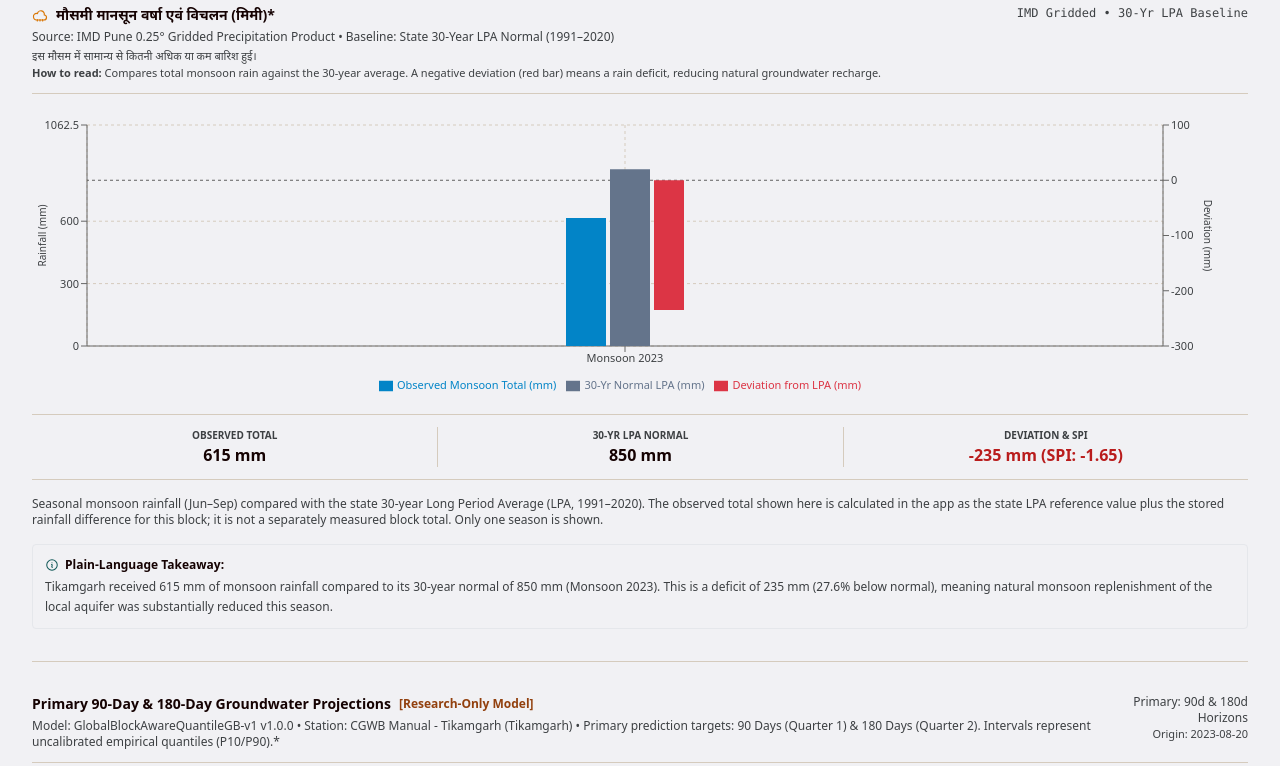
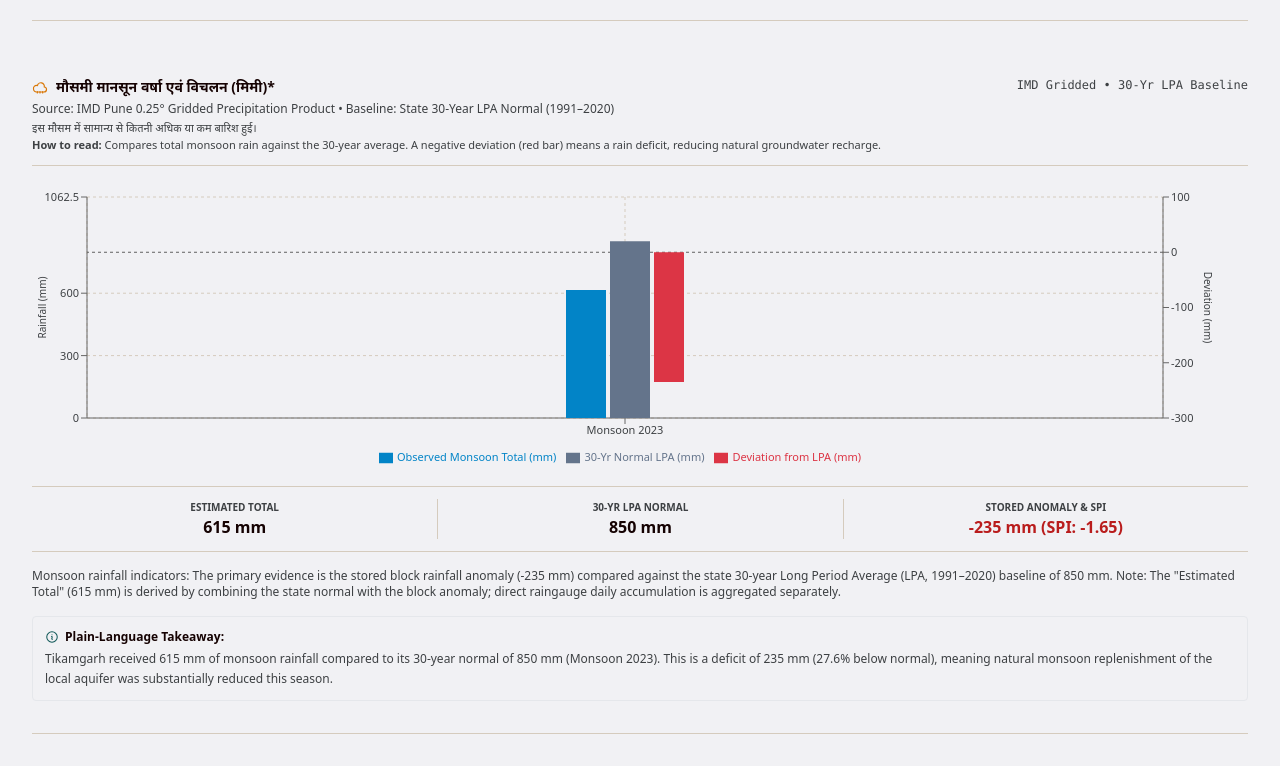
Before and after one commit to SKYWALKERSID/AmrutDrishti, a Next.js app: page /monitoring in a window 1280 px wide. Shown: the part 1276-2042 px from the top of the page. Built offline with nearby package versions, Linux system fonts and the light colour scheme; no server answers; the database is empty.

Commit message:
fix(observations): filter corrupt provenance rows in database query and clarify rainfall estimation

```diff
--- a/src/app/api/historical-observations/route.ts
+++ b/src/app/api/historical-observations/route.ts
@@ -100,7 +100,8 @@ export async function GET(request: NextRequest) {
       if (from) query = query.gte('observation_date', from);
       if (to) query = query.lte('observation_date', to);
       const { data, error, count } = await query;
-      return { data, error, count };
+      const validData = Array.isArray(data) ? data.filter(isSourceResourceConsistent) : data;
+      return { data: validData, error, count: count ?? (validData ? validData.length : 0) };
     },
     loadLocal: block ? async () => {
       const { getTrustedBlockObservations } = await import('@/lib/services/trustedObservationProvider');
--- a/src/app/monitoring/page.tsx
+++ b/src/app/monitoring/page.tsx
@@ -170,7 +170,7 @@ function MonitoringContent() {
 
             if (active) {
               setHistoricalData(chartPoints);
-              setObsSource(json.source === 'local_verified_cgwb_archive' ? 'local_archive' : 'db');
+              setObsSource((json.source === 'local_verified_cgwb_archive' || json.source === 'local_processed_observation_archive') ? 'local_archive' : 'db');
             }
             return;
           }
@@ -753,7 +753,7 @@ interface RainfallChartPoint {
           {rainfallChartData.length > 0 && (
             <div className="grid grid-cols-3 divide-x divide-border border-y border-border py-3 text-center text-xs">
               <div className="px-2">
-                <span className="text-[10px] text-text-muted font-semibold block uppercase">Observed Total</span>
+                <span className="text-[10px] text-text-muted font-semibold block uppercase">Estimated Total</span>
                 <span className="text-base font-bold text-text-main">{rainfallChartData[0].observedMm} mm</span>
               </div>
               <div className="px-2">
@@ -761,7 +761,7 @@ interface RainfallChartPoint {
                 <span className="text-base font-bold text-text-main">{rainfallChartData[0].normalLpaMm} mm</span>
               </div>
               <div className="px-2">
-                <span className="text-[10px] text-text-muted font-semibold block uppercase">Deviation &amp; SPI</span>
+                <span className="text-[10px] text-text-muted font-semibold block uppercase">Stored Anomaly &amp; SPI</span>
                 <span className={`text-base font-bold ${rainfallChartData[0].deviationMm < 0 ? 'text-red-700' : 'text-emerald-700'}`}>
                   {rainfallChartData[0].deviationMm > 0 ? '+' : ''}{rainfallChartData[0].deviationMm} mm
                   {selectedBlock?.indicators.spi3Month !== null && ` (SPI: ${selectedBlock?.indicators.spi3Month})`}
@@ -771,7 +771,7 @@ interface RainfallChartPoint {
           )}
 
           <p className="text-xs text-text-muted">
-            Seasonal monsoon rainfall (Jun–Sep) compared with the state 30-year Long Period Average (LPA, 1991–2020). The observed total shown here is calculated in the app as the state LPA reference value plus the stored rainfall difference for this block; it is not a separately measured block total. Only one season is shown.
+            Monsoon rainfall indicators: The primary evidence is the stored block rainfall anomaly ({rainfallChartData[0]?.deviationMm !== undefined ? `${rainfallChartData[0].deviationMm > 0 ? '+' : ''}${rainfallChartData[0].deviationMm} mm` : 'N/A'}) compared against the state 30-year Long Period Average (LPA, 1991–2020) baseline of {rainfallChartData[0]?.normalLpaMm ?? 800} mm. Note: The &quot;Estimated Total&quot; ({rainfallChartData[0]?.observedMm ?? 'N/A'} mm) is derived by combining the state normal with the block anomaly; direct raingauge daily accumulation is aggregated separately.
           </p>
 
           {/* Plain-Language Citizen Takeaway for Chart 2 */}
```
